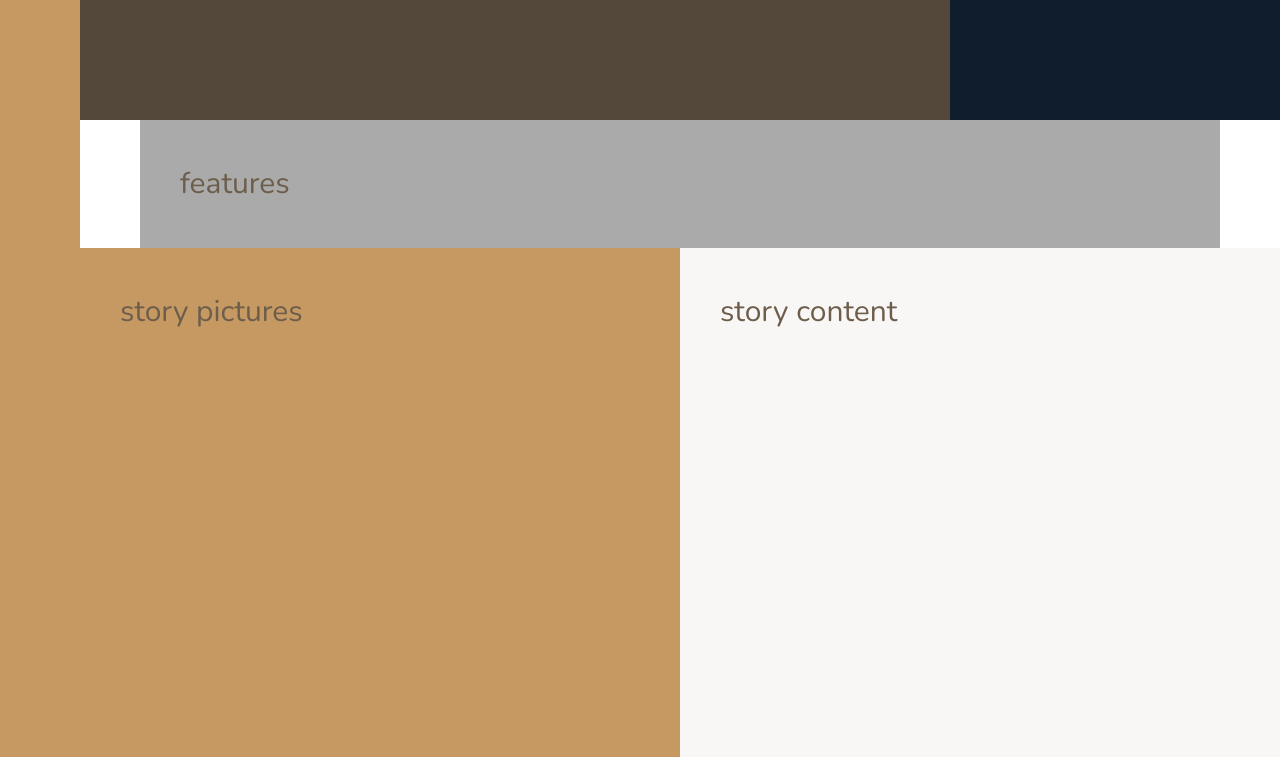
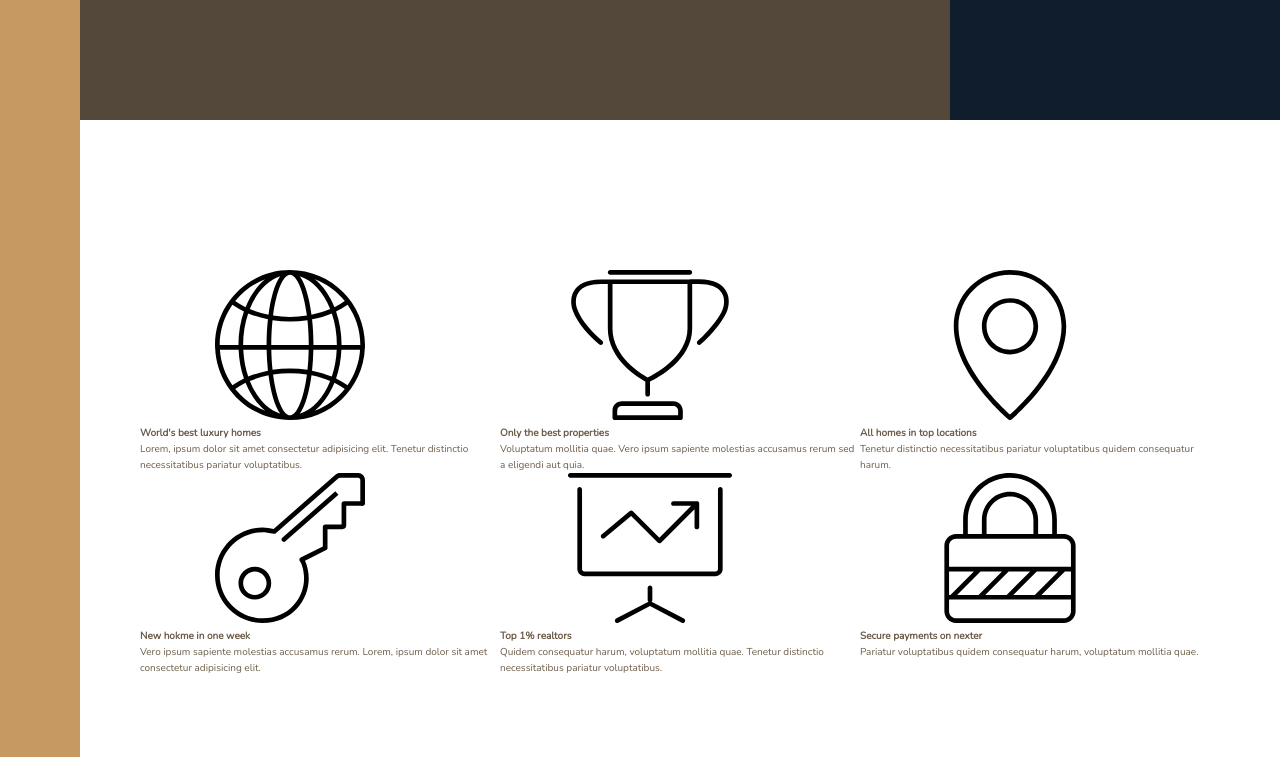
Before and after one commit to brentwhittaker/css-grid-layout-nexter, a website built with Parcel: page src/index.html in a window 1280 px wide. Shown: the part 520-1277 px from the top of the page. Built offline with nearby package versions, Linux system fonts and the light colour scheme.

Commit message:
Added features markup

```diff
--- a/src/index.html
+++ b/src/index.html
@@ -25,7 +25,66 @@
       Top 3 realtors
     </div>
     <section class="features">
-      features
+      <div class="feature">
+        <svg class="feature__icon" xmlns:xlink="http://www.w3.org/1999/xlink">
+          <use xlink:href="img/sprite.svg#icon-global"></use>
+        </svg>
+        <h4 class="heading-4">World's best luxury homes</h4>
+        <p class="feature__text">
+          Lorem, ipsum dolor sit amet consectetur adipisicing elit. Tenetur
+          distinctio necessitatibus pariatur voluptatibus.
+        </p>
+      </div>
+      <div class="feature">
+        <svg class="feature__icon" xmlns:xlink="http://www.w3.org/1999/xlink">
+          <use xlink:href="img/sprite.svg#icon-trophy"></use>
+        </svg>
+        <h4 class="heading-4">Only the best properties</h4>
+        <p class="feature__text">
+          Voluptatum mollitia quae. Vero ipsum sapiente molestias accusamus
+          rerum sed a eligendi aut quia.
+        </p>
+      </div>
+      <div class="feature">
+        <svg class="feature__icon" xmlns:xlink="http://www.w3.org/1999/xlink">
+          <use xlink:href="img/sprite.svg#icon-map-pin"></use>
+        </svg>
+        <h4 class="heading-4">All homes in top locations</h4>
+        <p class="feature__text">
+          Tenetur distinctio necessitatibus pariatur voluptatibus quidem
+          consequatur harum.
+        </p>
+      </div>
+      <div class="feature">
+        <svg class="feature__icon" xmlns:xlink="http://www.w3.org/1999/xlink">
+          <use xlink:href="img/sprite.svg#icon-key"></use>
+        </svg>
+        <h4 class="heading-4">New hokme in one week</h4>
+        <p class="feature__text">
+          Vero ipsum sapiente molestias accusamus rerum. Lorem, ipsum dolor sit
+          amet consectetur adipisicing elit.
+        </p>
+      </div>
+      <div class="feature">
+        <svg class="feature__icon" xmlns:xlink="http://www.w3.org/1999/xlink">
+          <use xlink:href="img/sprite.svg#icon-presentation"></use>
+        </svg>
+        <h4 class="heading-4">Top 1% realtors</h4>
+        <p class="feature__text">
+          Quidem consequatur harum, voluptatum mollitia quae. Tenetur distinctio
+          necessitatibus pariatur voluptatibus.
+        </p>
+      </div>
+      <div class="feature">
+        <svg class="feature__icon" xmlns:xlink="http://www.w3.org/1999/xlink">
+          <use xlink:href="img/sprite.svg#icon-lock"></use>
+        </svg>
+        <h4 class="heading-4">Secure payments on nexter</h4>
+        <p class="feature__text">
+          Pariatur voluptatibus quidem consequatur harum, voluptatum mollitia
+          quae.
+        </p>
+      </div>
     </section>
     <div class="story__pictures">
       story pictures
--- a/src/sass/_base.scss
+++ b/src/sass/_base.scss
@@ -38,15 +38,7 @@ body {
   display: grid;
   grid-template-rows: 80vh min-content 40vw repeat(3, min-content);
   grid-template-columns:
-    [sidebar-start] 8rem [sidebar-end full-start] minmax(
-      6rem,
-      1fr
-    ) [center-start] repeat(8, [col-start] minmax(min-content, 14rem) [col-end])
+    [sidebar-start] 8rem [sidebar-end full-start] minmax(6rem, 1fr)
+    [center-start] repeat(8, [col-start] minmax(min-content, 14rem) [col-end])
     [center-end] minmax(6rem, 1fr) [full-end];
-
-  //tmp
-  & > * {
-    padding: 40px;
-    font-size: 3rem;
-  }
 }
--- a/src/sass/_features.scss
+++ b/src/sass/_features.scss
@@ -1,4 +1,8 @@
 .features {
-  background-color: $color-grey-light-2;
   grid-column: center-start / center-end;
+
+  margin: 15rem 0;
+
+  display: grid;
+  grid-template-columns: repeat(3, 1fr);
 }
```
Also changed, not shown: src/css/style.css.
